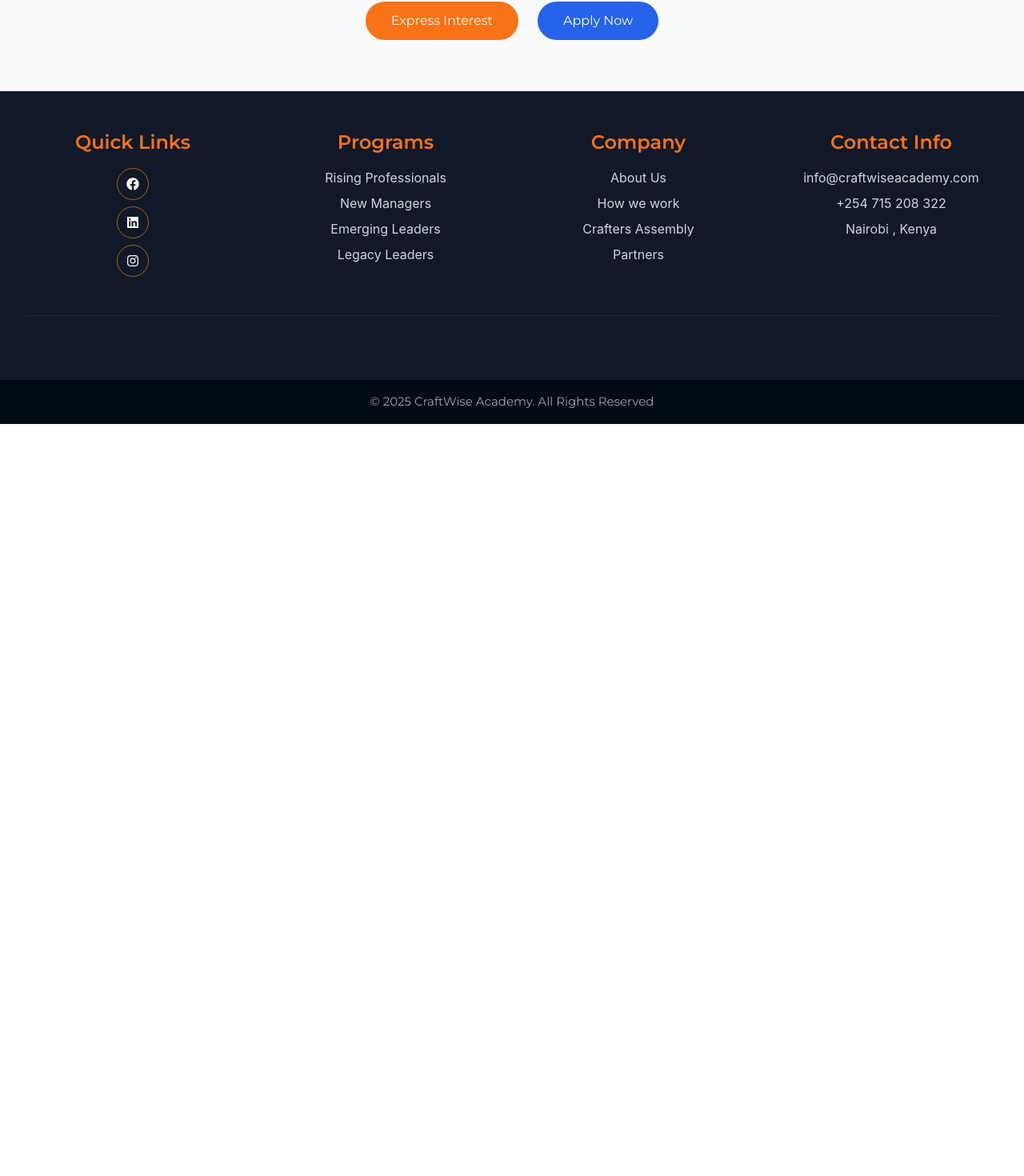
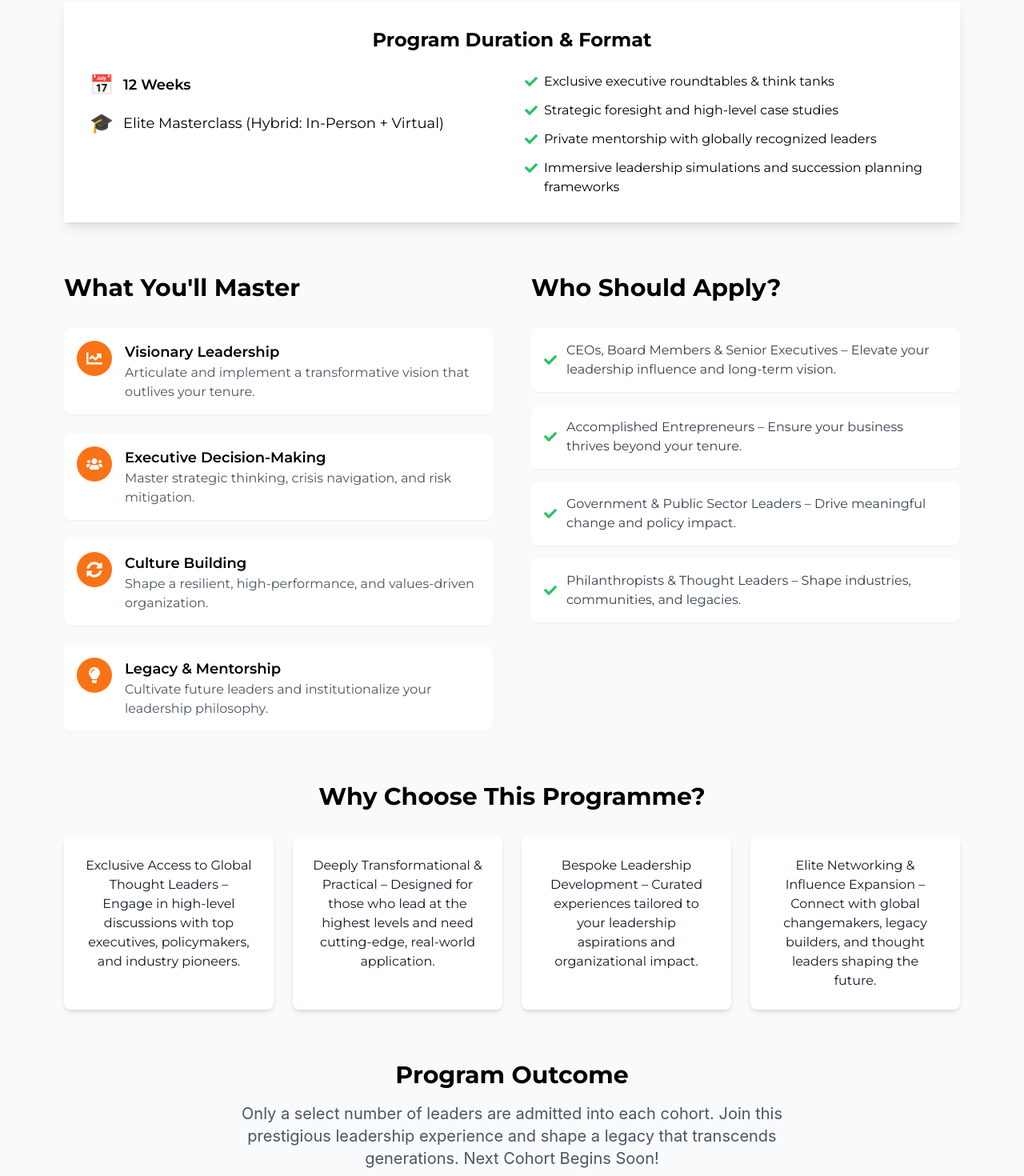
Before and after one commit to Gift-World/craftwise-main, a React (Vite) app: page /legacy in a window 1280 px wide. Shown: the part 739-2209 px from the top of the page at 80% size. Before the commit the page ends 1269 px from the top, so only its background shows below. Built offline with nearby package versions, Linux system fonts and the light colour scheme.

Commit message:
Update LinkedIn link for Joe Gachira in TeamSection component

```diff
--- a/src/TeamSection.jsx
+++ b/src/TeamSection.jsx
@@ -4,7 +4,7 @@
 const teamMembers = [
   { name: 'Pete Kariuki', image: 'https://i.imgur.com/rlRlE2z.png', linkedin: 'https://www.linkedin.com/in/pete-kariuki-48788767/' },
   { name: 'Terry Kiruki', image: 'https://i.imgur.com/DXxBjNY.png', linkedin: 'https://www.linkedin.com/in/terry-kiruki-mimano-b8317141/' },
-  { name: 'Joe Gachira', image: 'https://i.imgur.com/QLu0K8p.png', linkedin: '#' },
+  { name: 'Joe Gachira', image: 'https://i.imgur.com/QLu0K8p.png', linkedin: 'https://www.linkedin.com/in/joseph-gachira-27429626/' },
   { name: 'Maryann Somba', image: 'https://i.imgur.com/ejnhfW5.png', linkedin: 'https://www.linkedin.com/in/maryann-somba/' },
   { name: 'Bernard Kariuki', image: 'https://i.imgur.com/oxpubqd.png', linkedin: 'https://www.linkedin.com/in/bernard-kariuki-a1709752/' },
   { name: 'Sheila Antoinnette', image: 'https://i.imgur.com/gwUpKbt.png', linkedin: 'https://www.linkedin.com/in/sheila-antoinette/' },
--- a/src/pages/minipages/ProgramPage.jsx
+++ b/src/pages/minipages/ProgramPage.jsx
@@ -2,16 +2,6 @@
 import { useInView } from 'react-intersection-observer';
 import { useState } from 'react';
 import { FaCheck } from 'react-icons/fa';
-
-// Google Analytics Tracking Function
-const trackEvent = (eventName, eventLabel) => {
-  if (window.gtag) {
-    window.gtag("event", eventName, {
-      event_category: "User Interaction",
-      event_label: eventLabel,
-    });
-  }
-};
 
 const ProgramPage = ({
   title,
@@ -40,10 +30,6 @@
 
   const handleSubmit = (e) => {
     e.preventDefault();
-
-    // Google Analytics Tracking
-    trackEvent("express_interest", "User clicked Express Interest");
-
     const subject = encodeURIComponent(`Program Interest from ${formData.name}`);
     const body = encodeURIComponent(
       `Name: ${formData.name}\n` +
@@ -55,19 +41,39 @@
     setShowForm(false);
   };
 
+  const containerVariants = {
+    hidden: { opacity: 0 },
+    visible: {
+      opacity: 1,
+      transition: {
+        staggerChildren: 0.3
+      }
+    }
+  };
+
+  const itemVariants = {
+    hidden: { opacity: 0, y: 20 },
+    visible: {
+      opacity: 1,
+      y: 0,
+      transition: {
+        duration: 0.6,
+        ease: "easeOut"
+      }
+    }
+  };
+
+  const scaleVariants = {
+    hover: {
+      scale: 1.05,
+      transition: {
+        duration: 0.2
+      }
+    }
+  };
+
   return (
     <div className="min-h-screen">
-      {/* Google Analytics Script */}
-      <script async src="https://www.googletagmanager.com/gtag/js?id=G-C083LV0PVF"></script>
-      <script>
-        {`
-          window.dataLayer = window.dataLayer || [];
-          function gtag(){dataLayer.push(arguments);}
-          gtag('js', new Date());
-          gtag('config', 'G-C083LV0PVF');
-        `}
-      </script>
-
       <motion.div
         className="relative h-[60vh] overflow-hidden"
         initial={{ opacity: 0, y: -50 }}
@@ -87,38 +93,200 @@
             transition={{ delay: 0.5, duration: 0.8 }}
             className="text-center max-w-4xl"
           >
-            <h1 className="font-montserrat text-4xl font-bold mb-4">{title}</h1>
-            <p className="font-montserrat font-semibold text-2xl">{subtitle}</p>
+            <motion.h1
+              className=" font-montserrat  text-4xl font-bold mb-4"
+              initial={{ scale: 0.8 }}
+              animate={{ scale: 1 }}
+              transition={{ duration: 0.8, ease: "easeOut" }}
+            >
+              {title}
+            </motion.h1>
+            <motion.p
+              className=" font-montserrat font-semibold text-2xl"
+              initial={{ opacity: 0 }}
+              animate={{ opacity: 1 }}
+              transition={{ delay: 0.8, duration: 0.6 }}
+            >
+              {subtitle}
+            </motion.p>
           </motion.div>
         </div>
       </motion.div>
 
       <div className="bg-gray-50 py-16">
         <div className="max-w-6xl mx-auto px-4">
-          <div ref={ref} className="text-center mb-16">
-            <h2 className="text-3xl font-black font-montserrat text-gray-800 mb-4">{title1}</h2>
-            <p className="text-[18px] text-gray-600 font-montserrat mx-auto">{description}</p>
+          <motion.div
+            variants={containerVariants}
+            initial="hidden"
+            animate="visible"
+            className="text-center mb-16"
+          >
+            <motion.h2
+              variants={itemVariants}
+              className="text-3xl font-black font-montserrat text-gray-800 mb-4"
+            >
+              {title1}
+            </motion.h2>
+            <motion.p
+              variants={itemVariants}
+              className="text-[18px] text-gray-600 font-montserrat  mx-auto"
+            >
+              {description}
+            </motion.p>
+          </motion.div>
+
+          <div
+
+            className="bg-white shadow-lg p-8 mb-16 hover:shadow-xl transition-shadow duration-300"
+          >
+            <h3 className="text-2xl font-montserrat font-bold mb-6 text-center">Program Duration & Format</h3>
+            <div className="grid md:grid-cols-2 gap-8">
+              <motion.div
+                className="space-y-4"
+                variants={containerVariants}
+                initial="hidden"
+                animate="visible"
+              >
+                <motion.div
+                  variants={itemVariants}
+                  className="flex items-center space-x-3"
+                >
+                  <span className="text-2xl">📅</span>
+                  <span className="text-lg font-montserrat font-semibold">{duration.weeks}</span>
+                </motion.div>
+                <motion.div
+                  variants={itemVariants}
+                  className="flex items-center space-x-3"
+                >
+                  <span className="text-2xl">🎓</span>
+                  <span className="text-lg font-montserrat">{duration.format}</span>
+                </motion.div>
+              </motion.div>
+              <motion.div
+                className="space-y-3 font-montserrat "
+                variants={containerVariants}
+                initial="hidden"
+                animate="visible"
+              >
+                {duration.components.map((component, index) => (
+                  <motion.div
+                    key={index}
+                    variants={itemVariants}
+                    className="flex items-start space-x-2"
+                    whileHover={{ x: 10 }}
+                    transition={{ duration: 0.2 }}
+                  >
+                    <FaCheck className="text-green-500 mt-1 flex-shrink-0" />
+                    <span>{component}</span>
+                  </motion.div>
+                ))}
+              </motion.div>
+            </div>
           </div>
 
-          {/* Buttons with Google Analytics Tracking */}
-          <div className="flex justify-center font-montserrat space-x-6">
+          <div ref={ref} className="grid md:grid-cols-2 gap-12 mb-16">
+            <motion.div
+              variants={containerVariants}
+              initial="hidden"
+              animate={inView ? "visible" : "hidden"}
+            >
+              <h2 className="text-3xl font-montserrat font-bold mb-8">What You'll Master</h2>
+              <div className="font-montserrat space-y-6">
+                {features.map((feature, index) => (
+                  <motion.div
+                    key={index}
+                    variants={itemVariants}
+                    whileHover={scaleVariants.hover}
+                    className="flex items-start space-x-4 bg-white p-4 rounded-lg shadow-sm hover:shadow-md transition-shadow duration-300"
+                  >
+                    <div className="bg-orange-500 p-3 rounded-full">
+                      {feature.icon}
+                    </div>
+                    <div>
+                      <h3 className="font-semibold text-lg">{feature.title}</h3>
+                      <p className="text-gray-600">{feature.description}</p>
+                    </div>
+                  </motion.div>
+                ))}
+              </div>
+            </motion.div>
+
+            <motion.div
+              variants={containerVariants}
+              initial="hidden"
+              animate={inView ? "visible" : "hidden"}
+            >
+              <h2 className="text-3xl font-bold font-montserrat mb-8">Who Should Apply?</h2>
+              <div className="font-montserrat space-y-4">
+                {eligibility.map((item, index) => (
+                  <motion.div
+                    key={index}
+                    variants={itemVariants}
+                    whileHover={scaleVariants.hover}
+                    className="flex items-center space-x-3 bg-white p-4 rounded-lg shadow-sm hover:shadow-md transition-shadow duration-300"
+                  >
+                    <FaCheck className="text-green-500 flex-shrink-0" />
+                    <span className="text-gray-700">{item}</span>
+                  </motion.div>
+                ))}
+              </div>
+            </motion.div>
+          </div>
+
+          <motion.div
+            variants={containerVariants}
+            initial="hidden"
+            animate={inView ? "visible" : "hidden"}
+            className="text-center mb-16"
+          >
+            <h2 className="text-3xl font-montserrat font-bold mb-8">Why Choose This Programme?</h2>
+            <div className="grid md:grid-cols-2 lg:grid-cols-4 gap-6">
+              {tools.map((tool, index) => (
+                <motion.div
+                  key={index}
+                  variants={itemVariants}
+                  whileHover={scaleVariants.hover}
+                  className="bg-white p-6 rounded-lg shadow-md hover:shadow-lg transition-shadow duration-300"
+                >
+                  <p className="text-gray-900 font-montserrat">{tool}</p>
+                </motion.div>
+              ))}
+            </div>
+          </motion.div>
+
+          <motion.div
+            variants={containerVariants}
+            initial="hidden"
+            animate={inView ? "visible" : "hidden"}
+            className="text-center mb-16"
+          >
+            <h2 className="text-3xl  font-montserrat font-bold mb-4">Program Outcome</h2>
+            <motion.p
+              variants={itemVariants}
+              className="text-xl text-gray-600 max-w-3xl mx-auto"
+            >
+              {outcome}
+            </motion.p>
+          </motion.div>
+
+          <motion.div
+            variants={containerVariants}
+            initial="hidden"
+            animate={inView ? "visible" : "hidden"}
+            className="flex justify-center font-montserrat space-x-6"
+          >
             <motion.button
               whileHover={{ scale: 1.05 }}
               whileTap={{ scale: 0.95 }}
-              onClick={() => {
-                setShowForm(true);
-                trackEvent("express_interest", "User clicked Express Interest");
-              }}
+              onClick={() => setShowForm(true)}
               className="bg-orange-500 text-white px-8 py-3 rounded-full hover:bg-orange-600 transform transition-all"
             >
               Express Interest
             </motion.button>
-
             <motion.a
               href="https://0au0uzstrck.typeform.com/to/EcsAcnpt"
               target="_blank"
               rel="noopener noreferrer"
-              onClick={() => trackEvent("apply_now", "User clicked Apply Now")}
               whileHover={{ scale: 1.05 }}
               whileTap={{ scale: 0.95 }}
             >
@@ -126,7 +294,7 @@
                 Apply Now
               </button>
             </motion.a>
-          </div>
+          </motion.div>
         </div>
       </div>
 
@@ -166,17 +334,39 @@
                   required
                 />
               </div>
+              <div>
+                <label className="block text-sm font-medium mb-1">Phone</label>
+                <input
+                  type="tel"
+                  className="w-full border rounded-md px-3 py-2 focus:ring-2 focus:ring-orange-500 focus:border-transparent transition-all duration-200"
+                  value={formData.phone}
+                  onChange={(e) => setFormData({ ...formData, phone: e.target.value })}
+                />
+              </div>
+              <div>
+                <label className="block text-sm font-medium mb-1">Message</label>
+                <textarea
+                  className="w-full border rounded-md px-3 py-2 focus:ring-2 focus:ring-orange-500 focus:border-transparent transition-all duration-200"
+                  rows="4"
+                  value={formData.message}
+                  onChange={(e) => setFormData({ ...formData, message: e.target.value })}
+                ></textarea>
+              </div>
               <div className="flex justify-end space-x-4">
                 <motion.button
                   type="button"
                   onClick={() => setShowForm(false)}
                   className="px-4 py-2 text-gray-600 hover:text-gray-800"
+                  whileHover={{ scale: 1.05 }}
+                  whileTap={{ scale: 0.95 }}
                 >
                   Cancel
                 </motion.button>
                 <motion.button
                   type="submit"
                   className="bg-orange-500 text-white px-6 py-2 rounded-md hover:bg-orange-600"
+                  whileHover={{ scale: 1.05 }}
+                  whileTap={{ scale: 0.95 }}
                 >
                   Submit
                 </motion.button>
```
